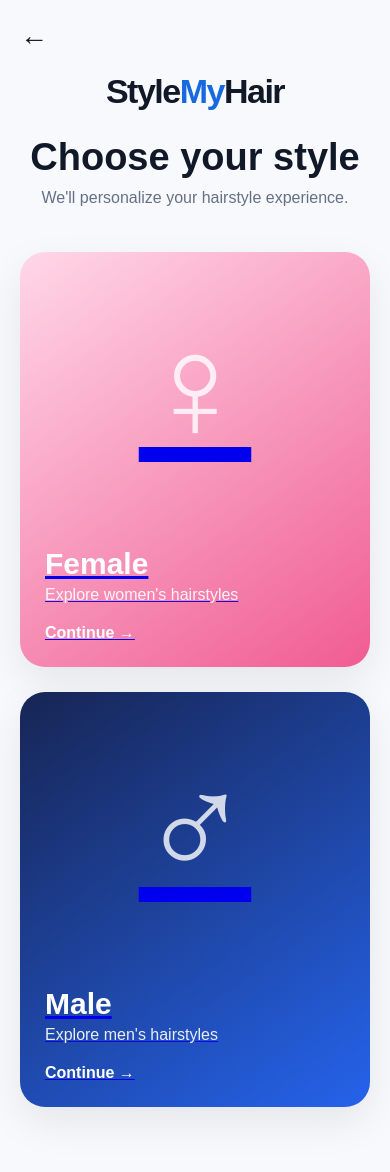
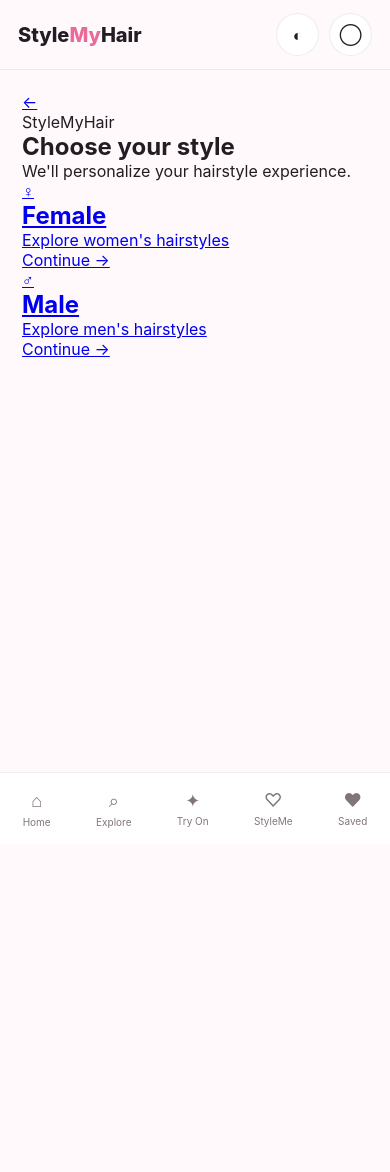
Before and after one commit to Zikra786shaikh/StyleMyHair, a Flask app: page /choose-style in a window 390 px wide. After the commit the page ends 828 px from the top, so only its background shows below. Run offline with Flask 3, Linux system fonts and the light colour scheme.

Commit message:
Build StyleMyHair responsive UI foundation

```diff
--- a/app/static/css/style.css
+++ b/app/static/css/style.css
@@ -1,219 +1,346 @@
+:root {
+    --bg: #fff9fc;
+    --surface: #ffffff;
+    --surface-soft: #fff0f6;
+
+    --text: #241c22;
+    --text-soft: #81757d;
+
+    --accent: #e96b9a;
+    --accent-dark: #d64f82;
+
+    --border: rgba(40, 25, 35, 0.08);
+
+    --shadow: 0 15px 40px rgba(80, 35, 55, 0.08);
+
+    --sidebar-width: 245px;
+}
+
+body.dark-theme {
+    --bg: #0d0b16;
+    --surface: #171321;
+    --surface-soft: #21172c;
+
+    --text: #f8f2f7;
+    --text-soft: #aaa0b0;
+
+    --accent: #e56aa2;
+    --accent-dark: #c94d87;
+
+    --border: rgba(255, 255, 255, 0.08);
+
+    --shadow: 0 15px 45px rgba(0, 0, 0, 0.35);
+}
+
+
 * {
     margin: 0;
     padding: 0;
     box-sizing: border-box;
 }
 
+
 body {
-    font-family: Arial, Helvetica, sans-serif;
     min-height: 100vh;
-    background: #f7f9fc;
-    color: #111827;
+
+    font-family:
+        Inter,
+        Arial,
+        Helvetica,
+        sans-serif;
+
+    background: var(--bg);
+    color: var(--text);
+
+    transition:
+        background 0.3s ease,
+        color 0.3s ease;
 }
 
-.welcome-screen {
+
+button,
+input {
+    font: inherit;
+}
+
+
+button {
+    cursor: pointer;
+}
+
+
+/* =========================
+   APP STRUCTURE
+========================= */
+
+.app-shell {
     min-height: 100vh;
+    display: flex;
+}
+
+
+/* =========================
+   SIDEBAR
+========================= */
+
+.sidebar {
+    width: var(--sidebar-width);
+    min-height: 100vh;
+
+    position: fixed;
+    left: 0;
+    top: 0;
+
+    background: var(--surface);
+
+    border-right: 1px solid var(--border);
+
+    padding: 30px 18px;
 
     display: flex;
     flex-direction: column;
-    justify-content: center;
-    align-items: center;
 
-    text-align: center;
-    padding: 30px;
+    z-index: 100;
 }
 
-.logo {
-    font-size: 34px;
+
+.brand {
+    padding: 5px 15px 45px;
+
+    font-size: 25px;
     font-weight: 800;
-    letter-spacing: -1.5px;
-    margin-bottom: 45px;
+
+    letter-spacing: -1px;
 }
 
-.logo span {
-    color: #1769e0;
+
+.brand-main {
+    color: var(--text);
 }
 
-.welcome-screen h1 {
-    font-size: clamp(42px, 6vw, 72px);
-    line-height: 1.05;
-    margin-bottom: 20px;
+
+.brand-accent {
+    color: var(--accent);
 }
 
-.welcome-screen p {
-    font-size: 20px;
-    color: #667085;
-    margin-bottom: 35px;
+
+.desktop-nav {
+    display: flex;
+    flex-direction: column;
+    gap: 8px;
 }
 
-.start-button {
-    border: none;
-    background: #1769e0;
-    color: white;
 
-    padding: 16px 32px;
-    border-radius: 12px;
+.nav-item {
+    display: flex;
+    align-items: center;
+    gap: 14px;
 
-    font-size: 15px;
-    font-weight: 700;
+    padding: 13px 15px;
 
-    cursor: pointer;
+    border-radius: 14px;
 
-    box-shadow: 0 10px 25px rgba(23, 105, 224, 0.20);
+    text-decoration: none;
 
-    transition: 0.2s ease;
+    color: var(--text-soft);
+
+    font-size: 14px;
+    font-weight: 600;
+
+    transition: 0.25s ease;
 }
 
-.start-button:hover {
-    transform: translateY(-2px);
-}
-/* ================================
-   CHOOSE STYLE
-================================ */
 
-.choose-screen {
-    min-height: 100vh;
-    padding: 35px;
-    background: #f7f9fc;
+.nav-item span:first-child {
+    width: 22px;
+    text-align: center;
+
+    font-size: 19px;
 }
 
-.back-button {
-    text-decoration: none;
-    color: #111827;
-    font-size: 28px;
+
+.nav-item:hover {
+    background: var(--surface-soft);
+    color: var(--accent);
 }
 
-.choose-header {
-    text-align: center;
-    margin-top: 20px;
+
+.nav-item.active {
+    background: var(--surface-soft);
+    color: var(--accent);
 }
 
-.choose-header .logo {
-    margin-bottom: 25px;
+
+.sidebar-bottom {
+    margin-top: auto;
 }
 
-.choose-header h1 {
-    font-size: 38px;
-    margin-bottom: 10px;
+
+/* =========================
+   MAIN AREA
+========================= */
+
+.main-area {
+    width: calc(100% - var(--sidebar-width));
+    margin-left: var(--sidebar-width);
 }
 
-.choose-header p {
-    color: #667085;
-}
 
-.gender-cards {
-    max-width: 850px;
-    margin: 45px auto;
-
-    display: grid;
-    grid-template-columns: 1fr 1fr;
-    gap: 25px;
-}
-
-.gender-card {
-    min-height: 480px;
-    border-radius: 25px;
-    overflow: hidden;
-    position: relative;
-    cursor: pointer;
-
-    box-shadow: 0 15px 40px rgba(0, 0, 0, 0.08);
-
-    transition: transform 0.25s ease;
-}
-
-.gender-card:hover {
-    transform: translateY(-6px);
-}
-
-.female-card {
-    background: linear-gradient(
-        145deg,
-        #ffd7e7,
-        #f05c91
-    );
-}
-
-.male-card {
-    background: linear-gradient(
-        145deg,
-        #172554,
-        #2563eb
-    );
-}
-
-.model-placeholder {
-    height: 330px;
+.topbar {
+    height: 82px;
 
     display: flex;
     align-items: center;
-    justify-content: center;
 
-    font-size: 150px;
-    color: rgba(255,255,255,0.8);
+    gap: 25px;
+
+    padding: 0 35px;
+
+    background: var(--bg);
+
+    border-bottom: 1px solid var(--border);
+
+    position: sticky;
+    top: 0;
+
+    z-index: 50;
 }
 
-.gender-info {
-    color: white;
-    padding: 25px;
+
+.topbar-search {
+    flex: 1;
+
+    max-width: 650px;
+
+    height: 46px;
+
+    display: flex;
+    align-items: center;
+
+    gap: 10px;
+
+    padding: 0 16px;
+
+    background: var(--surface);
+
+    border: 1px solid var(--border);
+
+    border-radius: 14px;
+
+    box-shadow: var(--shadow);
 }
 
-.gender-info h2 {
-    font-size: 30px;
-    margin-bottom: 5px;
+
+.topbar-search span {
+    font-size: 20px;
+    color: var(--text-soft);
 }
 
-.gender-info p {
-    margin-bottom: 20px;
-    opacity: 0.9;
+
+.topbar-search input {
+    width: 100%;
+
+    border: none;
+    outline: none;
+
+    background: transparent;
+
+    color: var(--text);
 }
 
-.gender-info span {
-    font-weight: 700;
+
+.topbar-search input::placeholder {
+    color: var(--text-soft);
 }
 
-@media (max-width: 700px) {
 
-    .choose-screen {
-        padding: 20px;
-    }
+.topbar-actions {
+    margin-left: auto;
 
-    .gender-cards {
-        grid-template-columns: 1fr;
-    }
+    display: flex;
+    gap: 10px;
+}
 
-    .gender-card {
-        min-height: 400px;
-    }
 
-    .model-placeholder {
-        height: 270px;
-    }
+.theme-button,
+.profile-button {
+    width: 43px;
+    height: 43px;
+
+    border: 1px solid var(--border);
+
+    border-radius: 50%;
+
+    background: var(--surface);
+
+    color: var(--text);
+
+    transition: 0.25s ease;
 }
-/* ROUGH HOME */
+
+
+.theme-button:hover,
+.profile-button:hover {
+    transform: translateY(-2px);
+    color: var(--accent);
+}
+
+
+.mobile-brand {
+    display: none;
+}
+
+
+/* =========================
+   PAGE CONTENT
+========================= */
+
+.page-content {
+    min-height: calc(100vh - 82px);
+    padding: 35px;
+}
+
+
+/* =========================
+   MOBILE NAV
+========================= */
+
+.mobile-nav {
+    display: none;
+}
+
+
+/* =========================
+   OLD ROUGH HOME
+========================= */
 
 .rough-home {
     min-height: 100vh;
     padding: 50px;
 }
 
+
 .female-home {
-    background: #fff1f6;
+    background: var(--surface-soft);
 }
 
+
 .male-home {
-    background: #eef4ff;
+    background: var(--bg);
 }
+
 
 .rough-home h1 {
     font-size: 42px;
     margin-bottom: 10px;
 }
 
+
 .rough-home h2 {
     margin-top: 50px;
     margin-bottom: 20px;
 }
+
 
 .home-actions {
     display: flex;
@@ -222,6 +349,7 @@ body {
     flex-wrap: wrap;
 }
 
+
 .home-actions button {
     border: none;
     padding: 14px 22px;
@@ -229,29 +357,136 @@ body {
     cursor: pointer;
 }
 
+
 .rough-cards {
     display: grid;
     grid-template-columns: repeat(4, 1fr);
     gap: 20px;
 }
 
+
 .rough-cards div {
     min-height: 180px;
+
     border-radius: 20px;
-    background: white;
+
+    background: var(--surface);
+
     display: flex;
     align-items: center;
     justify-content: center;
+
     font-weight: 700;
+
+    box-shadow: var(--shadow);
 }
 
-@media (max-width: 700px) {
 
-    .rough-home {
-        padding: 25px;
+/* =========================
+   RESPONSIVE
+========================= */
+
+@media (max-width: 850px) {
+
+    .sidebar {
+        display: none;
+    }
+
+    .main-area {
+        width: 100%;
+        margin-left: 0;
+    }
+
+    .topbar {
+        height: 70px;
+        padding: 0 18px;
+    }
+
+    .mobile-brand {
+        display: block;
+
+        font-size: 20px;
+        font-weight: 800;
+
+        white-space: nowrap;
+    }
+
+    .mobile-brand span {
+        color: var(--accent);
+    }
+
+    .topbar-search {
+        max-width: none;
+    }
+
+    .page-content {
+        padding: 22px;
+        padding-bottom: 95px;
+    }
+
+    .mobile-nav {
+        position: fixed;
+
+        left: 0;
+        bottom: 0;
+
+        width: 100%;
+        height: 72px;
+
+        background: var(--surface);
+
+        border-top: 1px solid var(--border);
+
+        display: flex;
+        justify-content: space-around;
+        align-items: center;
+
+        z-index: 200;
+    }
+
+    .mobile-nav a {
+        display: flex;
+        flex-direction: column;
+        align-items: center;
+
+        gap: 4px;
+
+        text-decoration: none;
+
+        color: var(--text-soft);
+
+        font-size: 18px;
+    }
+
+    .mobile-nav small {
+        font-size: 10px;
     }
 
     .rough-cards {
         grid-template-columns: repeat(2, 1fr);
     }
 }
+
+
+@media (max-width: 550px) {
+
+    .topbar-search {
+        display: none;
+    }
+
+    .topbar {
+        justify-content: space-between;
+    }
+
+    .rough-home {
+        padding: 25px;
+    }
+
+    .rough-home h1 {
+        font-size: 32px;
+    }
+
+    .rough-cards {
+        gap: 12px;
+    }
+}
--- a/app/static/js/app.js
+++ b/app/static/js/app.js
@@ -1 +1,26 @@
-console.log("StyleMyHair loaded successfully.");
+const themeButton = document.getElementById("themeToggle");
+
+const savedTheme = localStorage.getItem("stylemyhair-theme");
+
+if (savedTheme === "dark") {
+    document.body.classList.add("dark-theme");
+}
+
+
+if (themeButton) {
+
+    themeButton.addEventListener("click", () => {
+
+        document.body.classList.toggle("dark-theme");
+
+        const isDark =
+            document.body.classList.contains("dark-theme");
+
+        localStorage.setItem(
+            "stylemyhair-theme",
+            isDark ? "dark" : "light"
+        );
+
+    });
+
+}
--- a/app/templates/base.html
+++ b/app/templates/base.html
@@ -12,8 +12,129 @@
 
 <body>
 
-    {% block content %}
-    {% endblock %}
+    <div class="app-shell">
+
+        <!-- Desktop Sidebar -->
+        <aside class="sidebar">
+
+            <div class="brand">
+                <span class="brand-main">Style</span><span class="brand-accent">My</span><span class="brand-main">Hair</span>
+            </div>
+
+            <nav class="desktop-nav">
+
+                <a href="/" class="nav-item active">
+                    <span>⌂</span>
+                    <span>Home</span>
+                </a>
+
+                <a href="#" class="nav-item">
+                    <span>⌕</span>
+                    <span>Explore</span>
+                </a>
+
+                <a href="#" class="nav-item">
+                    <span>✦</span>
+                    <span>Try On</span>
+                </a>
+
+                <a href="#" class="nav-item">
+                    <span>♡</span>
+                    <span>StyleMe</span>
+                </a>
+
+                <a href="#" class="nav-item">
+                    <span>♥</span>
+                    <span>Saved</span>
+                </a>
+
+            </nav>
+
+            <div class="sidebar-bottom">
+
+                <a href="#" class="nav-item">
+                    <span>◯</span>
+                    <span>Profile</span>
+                </a>
+
+            </div>
+
+        </aside>
+
+
+        <!-- Main Application -->
+        <main class="main-area">
+
+            <header class="topbar">
+
+                <div class="mobile-brand">
+                    Style<span>My</span>Hair
+                </div>
+
+                <div class="topbar-search">
+                    <span>⌕</span>
+                    <input
+                        type="text"
+                        placeholder="Search hairstyles, colors, accessories..."
+                    >
+                </div>
+
+                <div class="topbar-actions">
+
+                    <button class="theme-button" id="themeToggle">
+                        ◐
+                    </button>
+
+                    <button class="profile-button">
+                        ◯
+                    </button>
+
+                </div>
+
+            </header>
+
+            <section class="page-content">
+
+                {% block content %}
+                {% endblock %}
+
+            </section>
+
+        </main>
+
+    </div>
+
+
+    <!-- Mobile Navigation -->
+    <nav class="mobile-nav">
+
+        <a href="/">
+            <span>⌂</span>
+            <small>Home</small>
+        </a>
+
+        <a href="#">
+            <span>⌕</span>
+            <small>Explore</small>
+        </a>
+
+        <a href="#">
+            <span>✦</span>
+            <small>Try On</small>
+        </a>
+
+        <a href="#">
+            <span>♡</span>
+            <small>StyleMe</small>
+        </a>
+
+        <a href="#">
+            <span>♥</span>
+            <small>Saved</small>
+        </a>
+
+    </nav>
+
 
     <script src="{{ url_for('static', filename='js/app.js') }}"></script>
 
```
